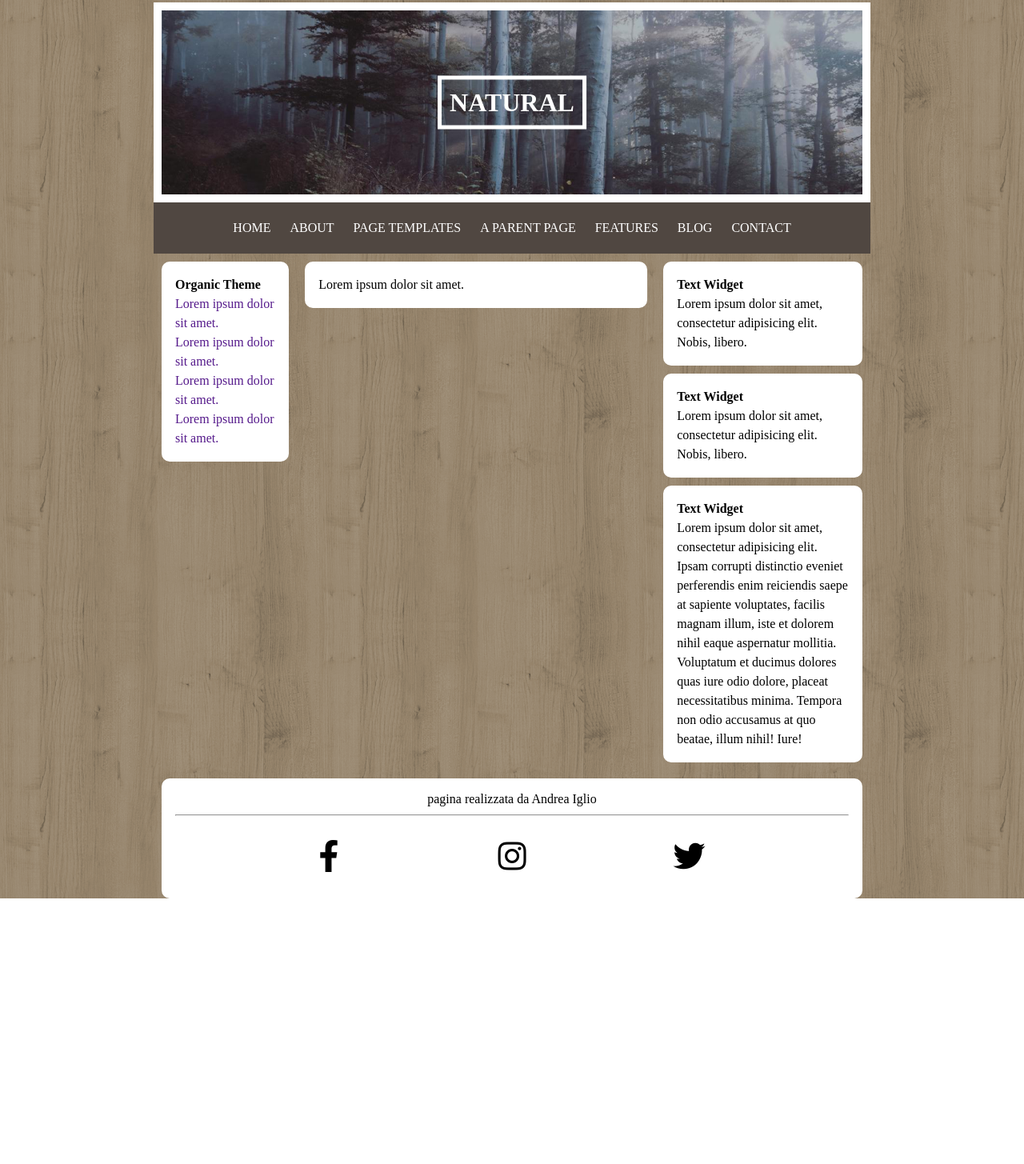
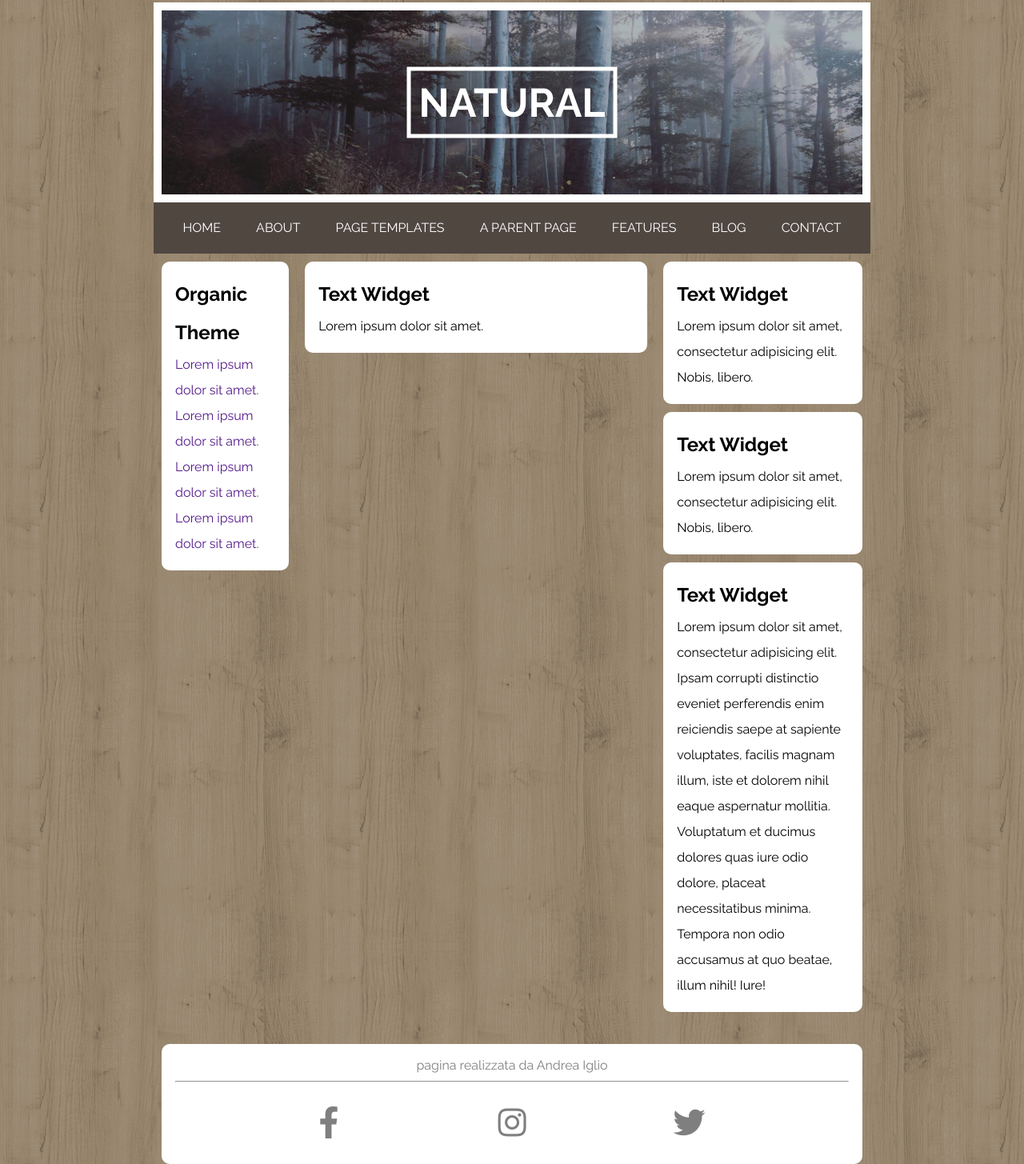
Before and after one commit to AndreaIglio/htmlcss-struttura-wp, a plain HTML site: page index.html in a window 1280 px wide. Shown: the part 17-1472 px from the top of the page at 80% size. Before the commit the page ends 1140 px from the top, so only its background shows below. Drawn offline with Linux system fonts and the light colour scheme.

Commit message:
Improved the code, added some css property, added google font
Added a background color when hover on the navbar, improved the footer code and changed the color,  added the raleway google font

```diff
--- a/assets/css/style.css
+++ b/assets/css/style.css
@@ -15,6 +15,10 @@
 }
 .bg_white {
 background: white;
+}
+
+.bg_black {
+  background: black;
 }
 
 .border_10 {
@@ -37,6 +41,9 @@ background: white;
   border-radius: 10px;
 }
 
+.footer_color {
+  color: rgba(0, 0, 0, 0.5);
+}
 /* /CLASSI UTILITY */
 
 body {
@@ -44,6 +51,7 @@ body {
   width: 70%;
   height: 100vh;
   margin: auto;
+  font-family: 'Raleway', sans-serif;
 }
 
 a {
@@ -66,6 +74,7 @@ a {
   top: 50%;
   left: 50%;
   transform: translate(-50%, -50%);
+  font-size: 50px;
 }
 
 .navbar_ul {
@@ -75,9 +84,14 @@ a {
 
 .navbar_ul li {
   display: inline;
-  margin: 0 10px;
   line-height: 4;
+  padding: 20px 0;
+  margin: 0 20px;
   color: white;
+}
+
+.navbar_ul li:hover {
+  background: #302A27;
 }
 
 /* /HEADER */
@@ -95,7 +109,7 @@ main::after {
 
 .box {
   height: 100%;
-  line-height: 1.5;
+  line-height: 2;
 }
 
 .card {
@@ -122,10 +136,13 @@ main::after {
 
 
 /* FOOTER */
+
+
 .footer_container {
   height: 150px;
   text-align: center;
   position: relative;
+  margin-top: 30px;
 }
 
 .footer_text {
@@ -138,11 +155,18 @@ main::after {
   margin-bottom: 10px;
 }
 
+/* ICONS SECTION */
+
+
+.hr_footer {
+  margin-top: 10px;
+  margin-bottom: 10px;
+}
+
 
 .fab {
   padding: 20px;
   font-size: 40px;
-  color: black;
 }
 
 .fa-facebook-f {
@@ -155,4 +179,6 @@ main::after {
   right: 20%;
 }
 
+/* /ICONS SECTION */
+
 /* /FOOTER */
--- a/index.html
+++ b/index.html
@@ -7,7 +7,11 @@
 
   <!-- FONTAWESOME ICONS -->
   <link rel="stylesheet" href="https://use.fontawesome.com/releases/v5.14.0/css/all.css" integrity="sha384-HzLeBuhoNPvSl5KYnjx0BT+WB0QEEqLprO+NBkkk5gbc67FTaL7XIGa2w1L0Xbgc" crossorigin="anonymous">
-<!-- /FONTAWESOME ICONS -->
+  <!-- /FONTAWESOME ICONS -->
+
+  <!-- GOOGLE FONT -->
+<link href="https://fonts.googleapis.com/css2?family=Raleway:ital,wght@0,100;0,200;0,300;0,400;0,500;0,600;0,700;0,800;0,900;1,100;1,200;1,300;1,400;1,500;1,600;1,700;1,800;1,900&display=swap" rel="stylesheet">
+  <!-- /GOOGLE FONT -->
 
   <title>Natural - A versatile business website theme </title>
 </head>
@@ -24,13 +28,27 @@
     </div>
     <nav class="navbar">
       <ul class="navbar_ul text_white">
-        <a href="#"><li>HOME</li></a>
-        <a href="#"><li>ABOUT</li></a>
-        <a href="#"><li>PAGE TEMPLATES</li></a>
-        <a href="#"><li>A PARENT PAGE</li></a>
-        <a href="#"><li>FEATURES</li></a>
-        <a href="#"><li>BLOG</li></a>
-        <a href="#"><li>CONTACT</li></a>
+        <a href="#">
+          <li>HOME</li>
+        </a>
+        <a href="#">
+          <li>ABOUT</li>
+        </a>
+        <a href="#">
+          <li>PAGE TEMPLATES</li>
+        </a>
+        <a href="#">
+          <li>A PARENT PAGE</li>
+        </a>
+        <a href="#">
+          <li>FEATURES</li>
+        </a>
+        <a href="#">
+          <li>BLOG</li>
+        </a>
+        <a href="#">
+          <li>CONTACT</li>
+        </a>
       </ul>
     </nav>
   </header>
@@ -46,7 +64,7 @@
     <aside class="float_left box" id="cont20">
       <div class="card border_radius border_2 bg_white">
         <i></i>
-        <h4>Organic Theme</h4>
+        <h2>Organic Theme</h2>
         <a href="">Lorem ipsum dolor sit amet.</a><br>
         <a href="">Lorem ipsum dolor sit amet.</a><br>
         <a href="">Lorem ipsum dolor sit amet.</a><br>
@@ -58,6 +76,7 @@
     <!-- MIDDLE CONTENT -->
     <div class="float_left box" id="cont50">
       <div class="card border_radius border_2 bg_white">
+        <h2>Text Widget</h2>
         <p>Lorem ipsum dolor sit amet.</p>
       </div>
     </div>
@@ -66,15 +85,15 @@
     <!-- RIGHT CONTENT -->
     <aside class="float_left box" id="cont30">
       <div class="card border_radius border_2 bg_white">
-        <h4>Text Widget</h4>
+        <h2>Text Widget</h2>
         <p>Lorem ipsum dolor sit amet, consectetur adipisicing elit. Nobis, libero.</p>
       </div>
       <div class="card border_radius border_2 bg_white">
-        <h4>Text Widget</h4>
+        <h2>Text Widget</h2>
         <p>Lorem ipsum dolor sit amet, consectetur adipisicing elit. Nobis, libero.</p>
       </div>
       <div class="card border_radius border_2 bg_white">
-        <h4>Text Widget</h4>
+        <h2>Text Widget</h2>
         <p>Lorem ipsum dolor sit amet, consectetur adipisicing elit. Ipsam corrupti distinctio eveniet perferendis enim reiciendis saepe at sapiente voluptates, facilis magnam illum, iste et dolorem nihil eaque aspernatur mollitia. Voluptatum et
           ducimus dolores quas iure odio dolore, placeat necessitatibus minima. Tempora non odio accusamus at quo beatae, illum nihil! Iure!</p>
       </div>
@@ -85,15 +104,12 @@
 
 
   <!-- FOOTER -->
-  <footer>
-    <div class="footer_container border_radius border_2 bg_white card ">
-      <span class="footer_text">pagina realizzata da Andrea Iglio</span>
-      <hr class="hr_footer">
-        <a href="#"><i class="fab fa-facebook-f"></i></a>
-        <a href="#"><i class="fab fa-instagram"></i></a>
-        <a href="#"><i class="fab fa-twitter"></i></a>
-
-      </div>
+    <footer class="footer_container border_radius border_2 bg_white card">
+      <span class="footer_text footer_color">pagina realizzata da Andrea Iglio</span>
+      <hr class="hr_footer footer_color">
+      <a href="#"><i class="fab fa-facebook-f footer_color"></i></a>
+      <a href="#"><i class="fab fa-instagram footer_color"></i></a>
+      <a href="#"><i class="fab fa-twitter footer_color"></i></a>
   </footer>
   <!-- /FOOTER -->
 
```
